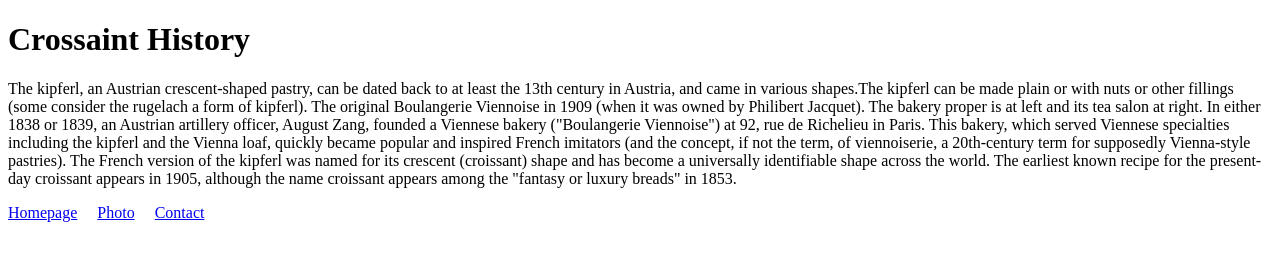
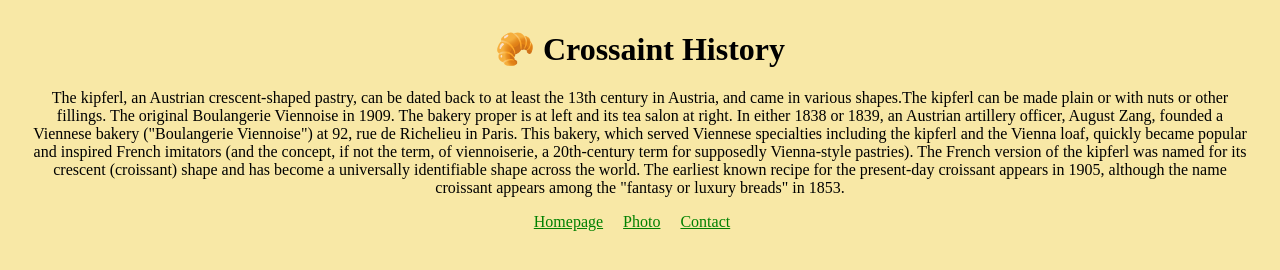
Before and after one commit to YasserLearnsCode/multi-page-website, a plain HTML site: page index.html in a window 1280 px wide. Drawn offline with Linux system fonts and the light colour scheme.

Commit message:
added css

```diff
--- /dev/null
+++ b/css/styles.css
@@ -0,0 +1,20 @@
+body {
+  background-color: #f8e8a6;
+  text-align: center;
+  margin: 30px;
+}
+
+img {
+  max-width: 100%;
+  border-radius: 10px;
+  display: block;
+  margin: 30px auto;
+}
+
+a {
+  color: green;
+}
+
+.email {
+  color: blue;
+}
--- a/index.html
+++ b/index.html
@@ -3,18 +3,13 @@
 <head>
   <meta charset="UTF-8">
   <meta name="viewport" content="width=device-width, initial-scale=1.0">
+  <link rel="stylesheet" href="/css/styles.css">
   <title>Homepage</title>
 </head>
 <body>
-  <h1>Crossaint History</h1>
-  <p>
-    The kipferl, an Austrian crescent-shaped pastry, can be dated back to at least the 13th century in Austria, and came in various shapes.The kipferl can be made plain or with nuts or other fillings (some consider the rugelach a form of kipferl).
-
-
-The original Boulangerie Viennoise in 1909 (when it was owned by Philibert Jacquet). The bakery proper is at left and its tea salon at right.
-In either 1838 or 1839, an Austrian artillery officer, August Zang, founded a Viennese bakery ("Boulangerie Viennoise") at 92, rue de Richelieu in Paris. This bakery, which served Viennese specialties including the kipferl and the Vienna loaf, quickly became popular and inspired French imitators (and the concept, if not the term, of viennoiserie, a 20th-century term for supposedly Vienna-style pastries). The French version of the kipferl was named for its crescent (croissant) shape and has become a universally identifiable shape across the world.
-
-The earliest known recipe for the present-day croissant appears in 1905, although the name croissant appears among the "fantasy or luxury breads" in 1853.</p>
+  <h1>🥐 Crossaint History</h1>
+  <p class="croissant">
+    The kipferl, an Austrian crescent-shaped pastry, can be dated back to at least the 13th century in Austria, and came in various shapes.The kipferl can be made plain or with nuts or other fillings. The original Boulangerie Viennoise in 1909. The bakery proper is at left and its tea salon at right. In either 1838 or 1839, an Austrian artillery officer, August Zang, founded a Viennese bakery ("Boulangerie Viennoise") at 92, rue de Richelieu in Paris. This bakery, which served Viennese specialties including the kipferl and the Vienna loaf, quickly became popular and inspired French imitators (and the concept, if not the term, of viennoiserie, a 20th-century term for supposedly Vienna-style pastries). The French version of the kipferl was named for its crescent (croissant) shape and has become a universally identifiable shape across the world. The earliest known recipe for the present-day croissant appears in 1905, although the name croissant appears among the "fantasy or luxury breads" in 1853.</p>
  <a href="/">Homepage</a> &nbsp; &nbsp;
   <a href="/photo.html">Photo</a> &nbsp; &nbsp;
   <a href="/contact.html">Contact</a> &nbsp; &nbsp;
```
Also changed, not shown: contact.html (+2 -1 lines), photo.html (+2 -2 lines).
